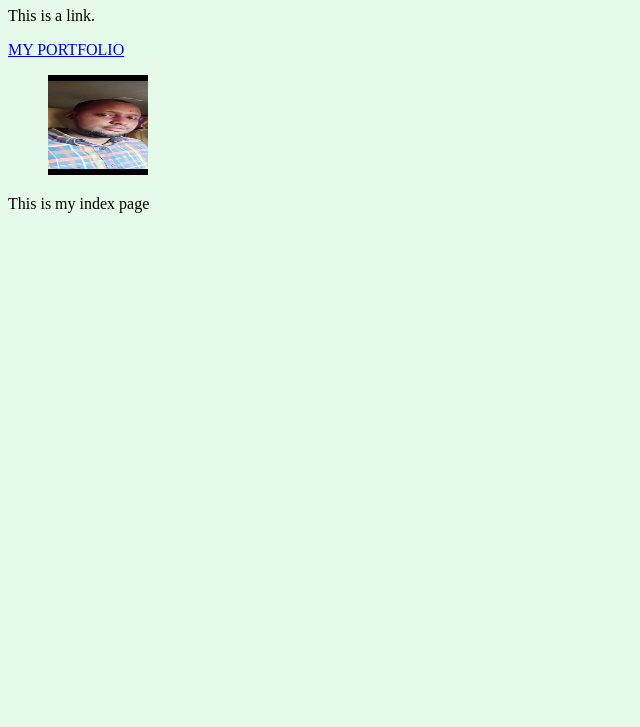
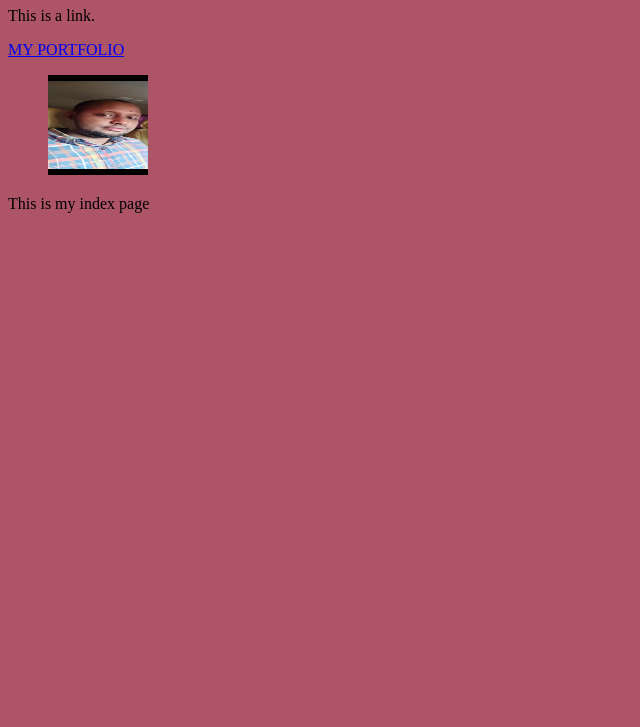
Before and after one commit to omar4586/omar_portfolio, a plain HTML site: page index.html in a window 1280 px wide. Shown: the part 73-800 px from the top of the page, without its empty margins (0-640 px from the left). Drawn offline with Linux system fonts and the light colour scheme.

Commit message:
portfolio background clour changed

```diff
--- a/css/style.css
+++ b/css/style.css
@@ -1,5 +1,5 @@
 body {
-    background-color: rgb(12, 83, 50);
+    background-color: rgb(38, 156, 97);
 
     font-family: "Segoe UI", Tahoma, Geneva, Verdana, sans-serif;
   }
--- a/index.html
+++ b/index.html
@@ -4,7 +4,7 @@
 
     <style>
         body {
-          background-color: rgb(230, 250, 233);
+          background-color: rgb(173, 84, 103);
         }
 
         h1 {
```
